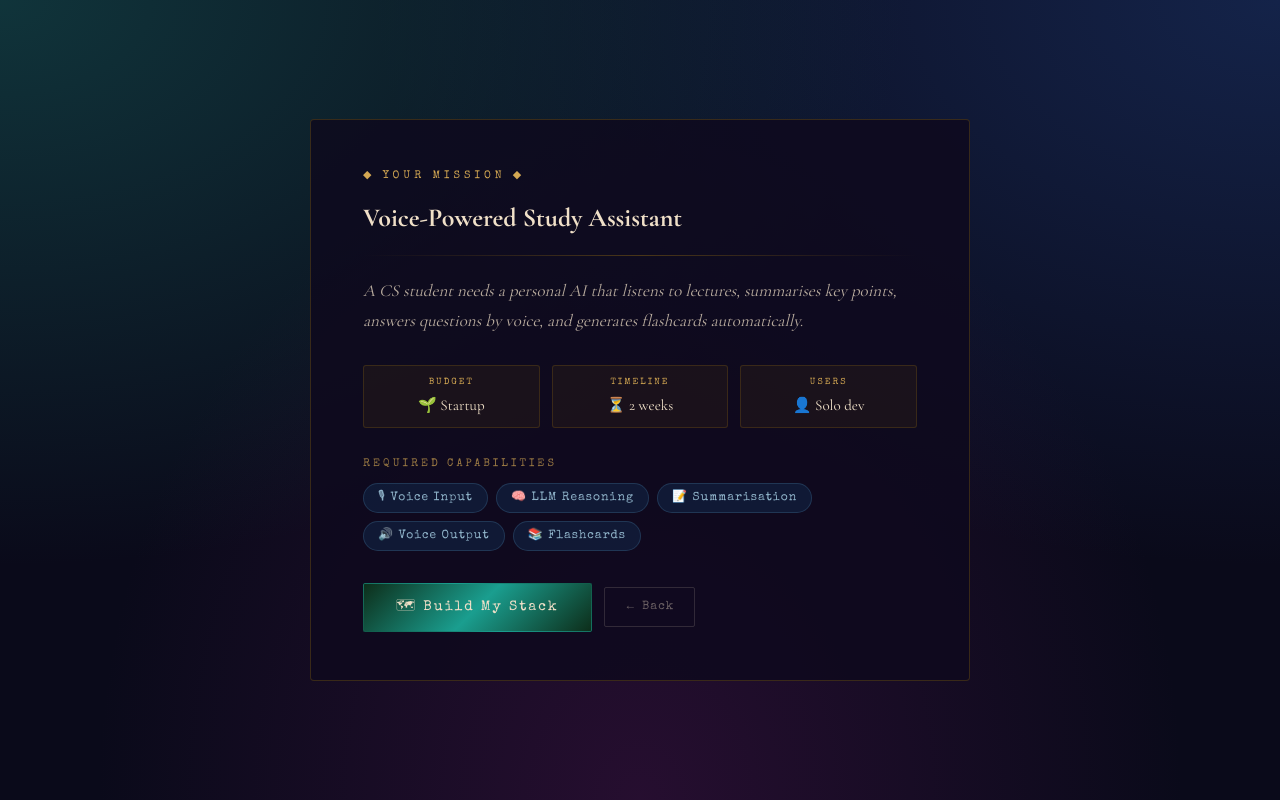
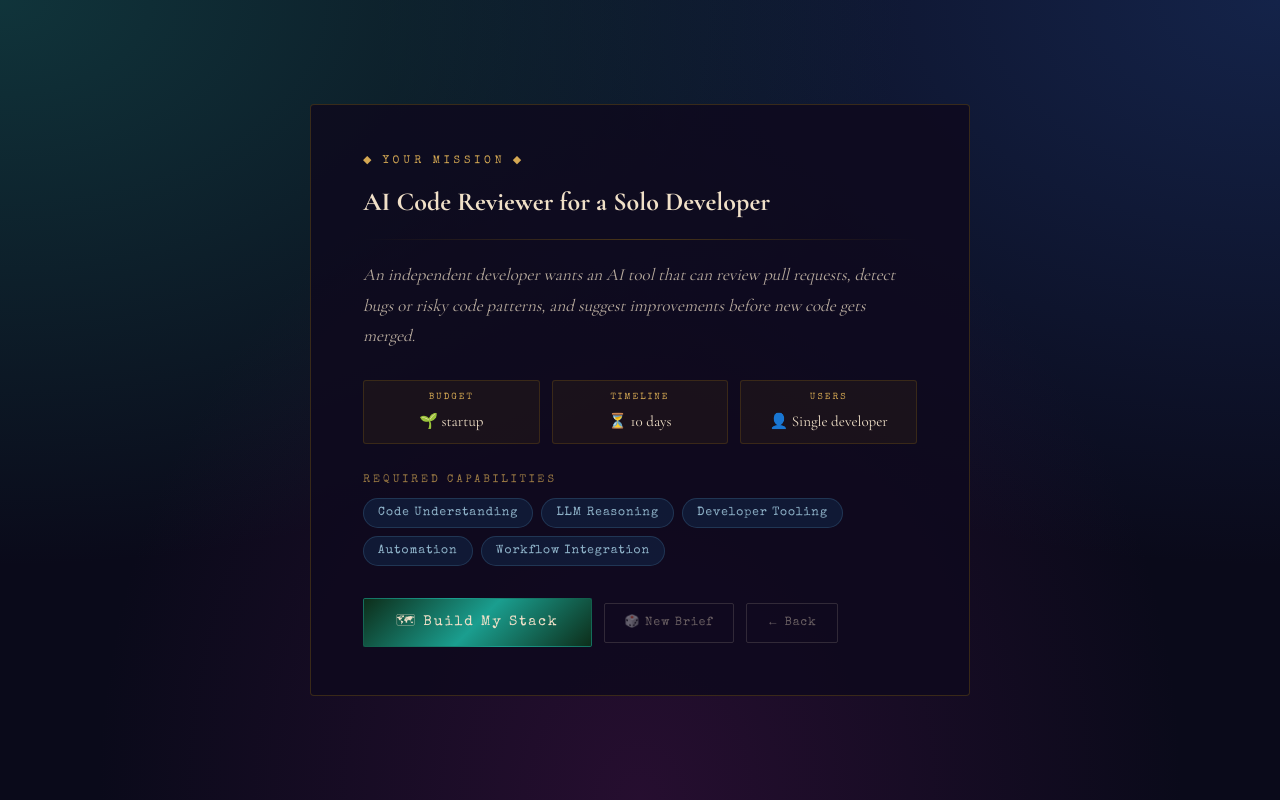
Before and after one commit to ssamiaa/stack-or-crack, a Next.js app: page / in a window 1280 px wide. Both pictures are taken after a click on the button "Start Challenge". Built offline with nearby package versions, Linux system fonts and the light colour scheme; a web font is replaced by a local one.

Commit message:
feat: dynamic brief content and randomize on try another brief

```diff
--- a/app/page.tsx
+++ b/app/page.tsx
@@ -24,8 +24,13 @@ export default function Home() {
 
   const newBrief = () => {
     const briefs = briefsData.briefs;
-    setCurrentBrief(briefs[Math.floor(Math.random() * briefs.length)]);
+    const available = briefs.filter(b => b.id !== currentBrief.id);
+    const picked = available[Math.floor(Math.random() * available.length)];
+    console.log("current:", currentBrief.id);
+    console.log("picked:", picked.id);
+    setCurrentBrief(picked);
     clearStack();
+    setScreen("brief");
   };
 
   const toggleTool = (id: string) => {
@@ -57,11 +62,12 @@ export default function Home() {
       )}
       {screen === "verdict" && (
         <Verdict
-          goTo={goTo}
-          selectedTools={selectedTools}
-          onClear={clearStack}
+            goTo={goTo}
+            selectedTools={selectedTools}
+            onClear={clearStack}
+            onNewBrief={newBrief}
         />
-      )}
+    )}
     </main>
   );
 }
--- a/components/screens/Brief.tsx
+++ b/components/screens/Brief.tsx
@@ -11,56 +11,56 @@ type Props = {
 
 export default function Brief({ goTo, brief, onNewBrief }: Props) {
   return (
-    <div style={{
-      minHeight: "100vh",
-      display: "flex",
-      alignItems: "center",
-      justifyContent: "center",
-      padding: "40px 20px",
-    }}>
-      <div style={{
-        maxWidth: "660px", width: "100%",
-        background: "rgba(15,10,30,0.85)",
-        border: "1px solid rgba(184,134,11,0.25)",
-        borderRadius: "4px",
-        padding: "48px 52px",
-      }}>
+    <div style={{ minHeight: "100vh", display: "flex", alignItems: "center", justifyContent: "center", padding: "40px 20px" }}>
+      <div style={{ maxWidth: "660px", width: "100%", background: "rgba(15,10,30,0.85)", border: "1px solid rgba(184,134,11,0.25)", borderRadius: "4px", padding: "48px 52px" }}>
+
         <div style={{ fontFamily: "Special Elite, cursive", fontSize: "11px", letterSpacing: "4px", textTransform: "uppercase", color: "#d4a853", marginBottom: "16px" }}>
           ◆ Your Mission ◆
         </div>
+
         <h2 style={{ fontFamily: "Cormorant Garamond, serif", fontWeight: 700, fontSize: "26px", color: "#f0e0c8", marginBottom: "20px", lineHeight: 1.3 }}>
-          Voice-Powered Study Assistant
+          {brief.title}
         </h2>
+
         <div style={{ height: "1px", background: "linear-gradient(90deg, transparent, rgba(184,134,11,0.35), transparent)", margin: "0 0 20px" }} />
+
         <p style={{ fontFamily: "Cormorant Garamond, serif", fontStyle: "italic", fontSize: "17px", color: "rgba(240,224,200,0.75)", lineHeight: 1.8, marginBottom: "28px" }}>
-          A CS student needs a personal AI that listens to lectures, summarises key points, answers questions by voice, and generates flashcards automatically.
+          {brief.description}
         </p>
+
         <div style={{ display: "grid", gridTemplateColumns: "repeat(3, 1fr)", gap: "12px", marginBottom: "28px" }}>
-          {[["Budget", "🌱 Startup"], ["Timeline", "⏳ 2 weeks"], ["Users", "👤 Solo dev"]].map(([label, value]) => (
+          {[["Budget", `🌱 ${brief.budget}`], ["Timeline", `⏳ ${brief.timeline}`], ["Users", `👤 ${brief.users}`]].map(([label, value]) => (
             <div key={label} style={{ background: "rgba(184,134,11,0.07)", border: "1px solid rgba(184,134,11,0.2)", borderRadius: "3px", padding: "10px 14px", textAlign: "center" }}>
               <span style={{ display: "block", fontFamily: "Special Elite, cursive", fontSize: "9px", letterSpacing: "2px", textTransform: "uppercase", color: "#d4a853", marginBottom: "4px" }}>{label}</span>
               <span style={{ fontFamily: "Cormorant Garamond, serif", fontSize: "15px", color: "#f0e0c8" }}>{value}</span>
             </div>
           ))}
         </div>
+
         <div style={{ fontFamily: "Special Elite, cursive", fontSize: "11px", letterSpacing: "3px", textTransform: "uppercase", color: "#d4a853", opacity: 0.7, marginBottom: "10px" }}>
           Required Capabilities
         </div>
+
         <div style={{ display: "flex", flexWrap: "wrap", gap: "8px", marginBottom: "32px" }}>
-          {["🎙 Voice Input", "🧠 LLM Reasoning", "📝 Summarisation", "🔊 Voice Output", "📚 Flashcards"].map(cap => (
+          {brief.required_capabilities.map(cap => (
             <span key={cap} style={{ background: "rgba(26,100,160,0.18)", border: "1px solid rgba(58,97,134,0.4)", borderRadius: "20px", padding: "5px 14px", fontFamily: "Special Elite, cursive", fontSize: "12px", color: "#8fb3c9", letterSpacing: "1px" }}>
               {cap}
             </span>
           ))}
         </div>
+
         <div style={{ display: "flex", gap: "12px", alignItems: "center" }}>
           <button onClick={() => goTo("map")} style={{ padding: "13px 32px", background: "linear-gradient(135deg, #0d2e1a, #1a9e8f, #0d2e1a)", border: "1px solid rgba(26,158,143,0.4)", color: "#f0e0c8", fontFamily: "Special Elite, cursive", fontSize: "14px", letterSpacing: "2px", cursor: "pointer", borderRadius: "2px" }}>
             🗺 Build My Stack
+          </button>
+          <button onClick={onNewBrief} style={{ padding: "10px 20px", background: "transparent", border: "1px solid rgba(240,224,200,0.15)", color: "rgba(240,224,200,0.4)", fontFamily: "Special Elite, cursive", fontSize: "12px", letterSpacing: "1px", cursor: "pointer", borderRadius: "2px" }}>
+            🎲 New Brief
           </button>
           <button onClick={() => goTo("landing")} style={{ padding: "10px 20px", background: "transparent", border: "1px solid rgba(240,224,200,0.15)", color: "rgba(240,224,200,0.4)", fontFamily: "Special Elite, cursive", fontSize: "12px", letterSpacing: "1px", cursor: "pointer", borderRadius: "2px" }}>
             ← Back
           </button>
         </div>
+
       </div>
     </div>
   );
--- a/components/screens/Verdict.tsx
+++ b/components/screens/Verdict.tsx
@@ -5,10 +5,10 @@ type Props = {
   goTo: (s: Screen) => void;
   selectedTools: Tool[];
   onClear: () => void;
+  onNewBrief: () => void;
 };
 
-
-export default function Verdict({ goTo, onClear }: Props) {
+export default function Verdict({ goTo, onClear, onNewBrief }: Props) {
   return (
     <div style={{ minHeight: "100vh", display: "flex", alignItems: "center", justifyContent: "center", padding: "40px 20px" }}>
       <div style={{ maxWidth: "700px", width: "100%", display: "flex", flexDirection: "column", alignItems: "center", gap: "28px" }}>
@@ -50,7 +50,7 @@ export default function Verdict({ goTo, onClear }: Props) {
 
         {/* Actions */}
         <div style={{ display: "flex", gap: "12px" }}>
-          <button onClick={() => { onClear(); goTo("brief"); }}style={{ padding: "13px 32px", background: "linear-gradient(135deg, #0d2e1a, #1a9e8f, #0d2e1a)", border: "1px solid rgba(26,158,143,0.4)", color: "#f0e0c8", fontFamily: "Special Elite, cursive", fontSize: "13px", letterSpacing: "2px", cursor: "pointer", borderRadius: "2px" }}>
+          <button onClick={onNewBrief} style={{ padding: "13px 32px", background: "linear-gradient(135deg, #0d2e1a, #1a9e8f, #0d2e1a)", border: "1px solid rgba(26,158,143,0.4)", color: "#f0e0c8", fontFamily: "Special Elite, cursive", fontSize: "13px", letterSpacing: "2px", cursor: "pointer", borderRadius: "2px" }}>
             🔄 Try Another Brief
           </button>
           <button onClick={() => goTo("map")} style={{ padding: "10px 20px", background: "transparent", border: "1px solid rgba(240,224,200,0.15)", color: "rgba(240,224,200,0.4)", fontFamily: "Special Elite, cursive", fontSize: "12px", letterSpacing: "1px", cursor: "pointer", borderRadius: "2px" }}>
```
